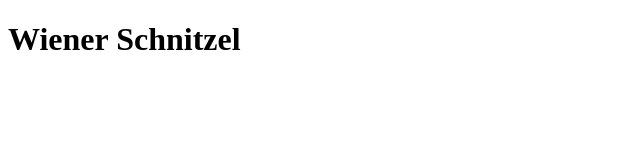
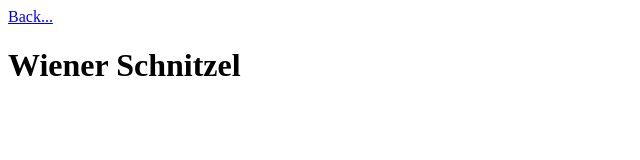
Before and after one commit to gurendev/recipes, a plain HTML site: page recipes/schnitzel.html in a window 1280 px wide. Shown: the whole page, without its empty margins (0-640 px from the left). Drawn offline with Linux system fonts and the light colour scheme.

Commit message:
Add back link

```diff
--- a/recipes/schnitzel.html
+++ b/recipes/schnitzel.html
@@ -8,6 +8,7 @@
 </head>
 
 <body>
+    <a href="../index.html">Back...</a>
     <h1>Wiener Schnitzel</h1>
 
 </body>
```
